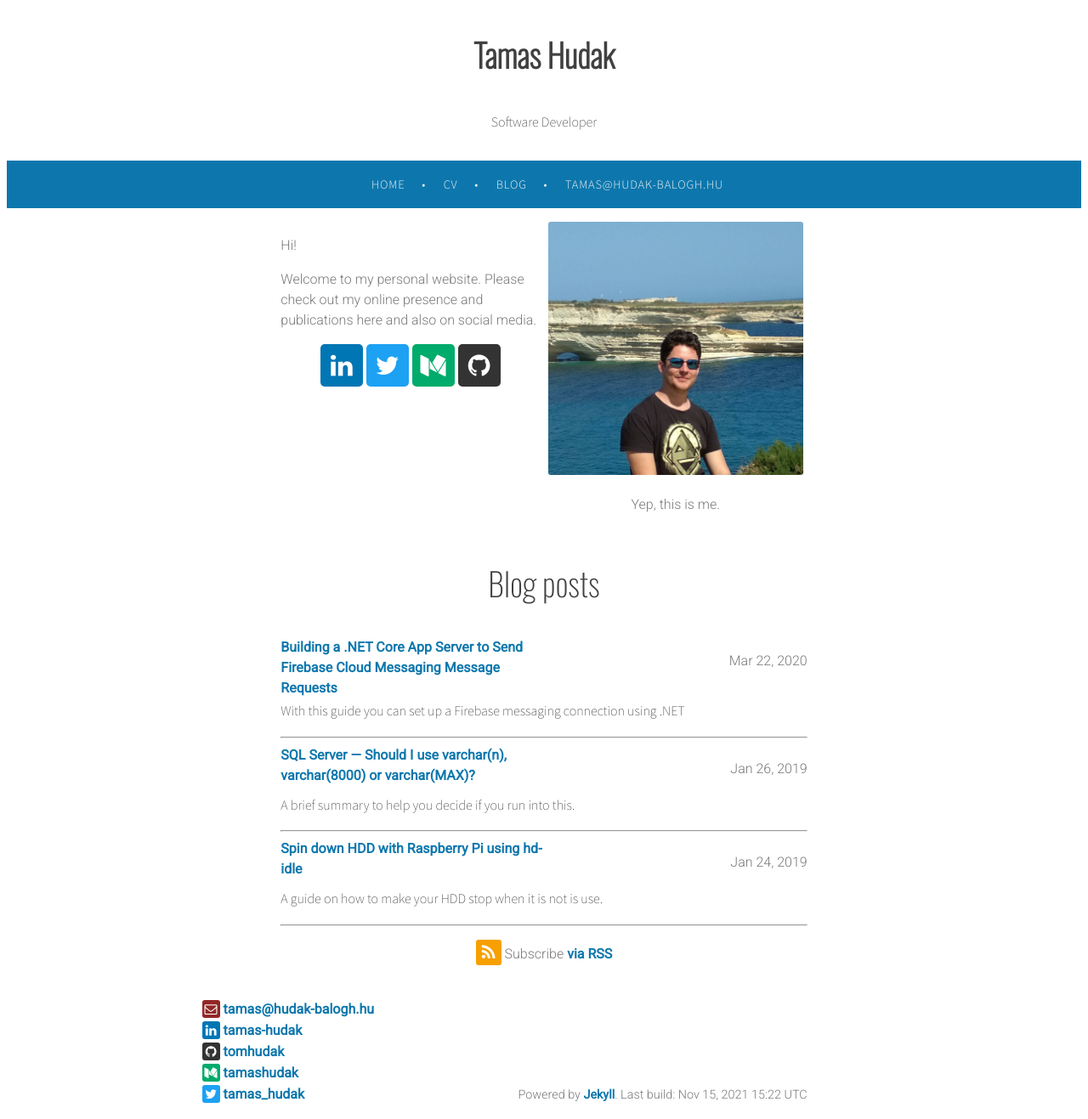
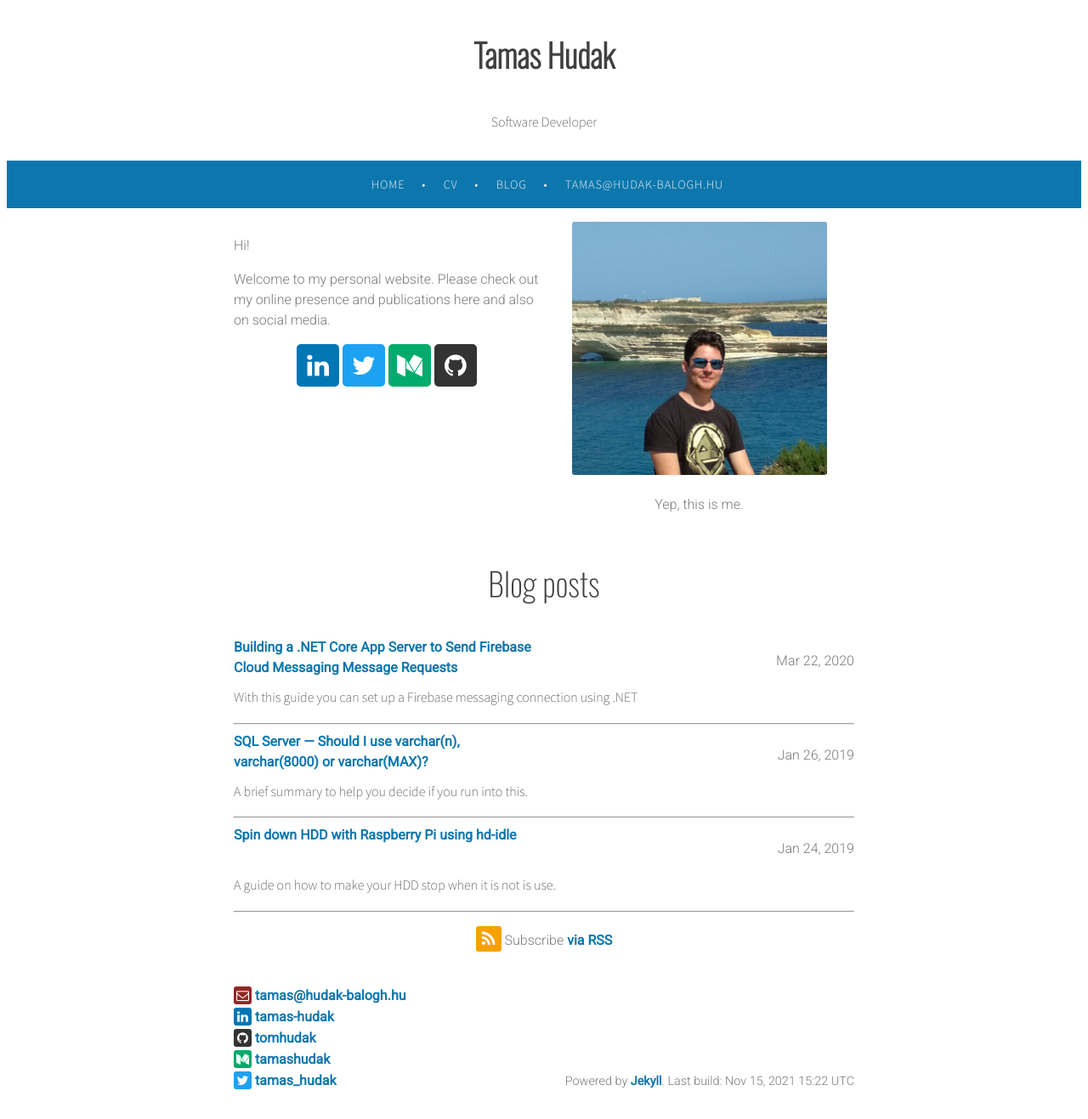
Before and after one commit to tomhudak/tomhudak.github.io, a Jekyll site: the page built from index.html, in a window 1280 px wide. Shown: the whole page at 85% size. Built offline with Jekyll 4.4.1, drawn with Linux system fonts in a browser that asks for light colours.

Commit message:
Css fixes and clenaup

```diff
--- a/_includes/footer.html
+++ b/_includes/footer.html
@@ -1,4 +1,4 @@
-<footer class="content">
+<footer>
 
     <div class="footer-container">
       <div>
--- a/_includes/posts.html
+++ b/_includes/posts.html
@@ -1,7 +1,7 @@
 <h1>Blog posts</h1>
 
 {% for post in site.posts %}
-<div class="content">
+<div>
     <div class="wrapper">
         <a class="intro-left" href="{{ post.url | prepend: site.baseurl }}">{{ post.title }}</a>
         <p style="text-align: right;" class="intro-right">{{ post.date | date: "%b %-d, %Y" }}</p>
--- a/_layouts/default.html
+++ b/_layouts/default.html
@@ -8,14 +8,11 @@
     {% include header.html %}
 
     <div class="content">
-    <!-- <div class="wrap">
-      <img src="/cm.png" alt="codemunkies" /> -->
 
         {{ content }}
-    <!-- </div> -->
-  </div>
 
       {% include footer.html %}
+    </div>
 
   </body>
 
--- a/css/main.scss
+++ b/css/main.scss
@@ -191,8 +191,7 @@ img.intro-img {
 .content {
     margin-left: auto;
     margin-right: auto;
-    width: 70%;
-    max-width: 1024px;
+    max-width: 730px;
 }
 
 .wrapper {
@@ -202,6 +201,7 @@ img.intro-img {
 ul.footer {
     list-style-type: none;
     margin-top: 40px;
+    padding-inline-start: 0px;
 }
 
 p.italic {
@@ -213,7 +213,7 @@ p.italic {
 }
 
 .build {
-  width: 85%;
+  width: 100%;
   right: auto;
   position: absolute;
   text-align: right;
--- a/index.html
+++ b/index.html
@@ -3,7 +3,7 @@ layout: default
 permalink: /
 ---
 
-<div class="wrapper content">
+<div class="wrapper">
   <div class="intro-left">
     <div class="half-content">
       <p>Hi!</p>
```
Also changed, not shown: README.md. Lines whose indentation alone changed are shown as unchanged.
